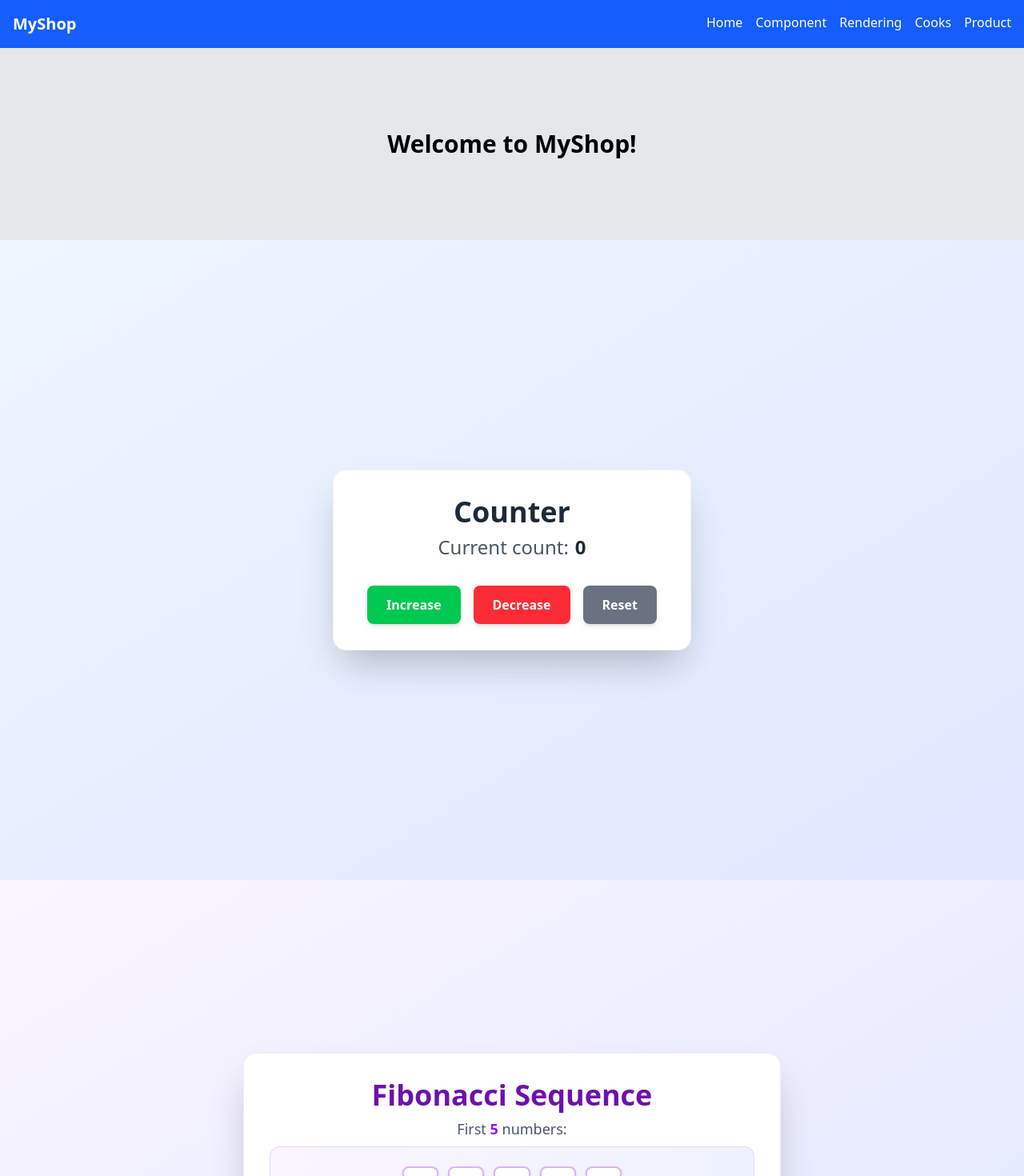
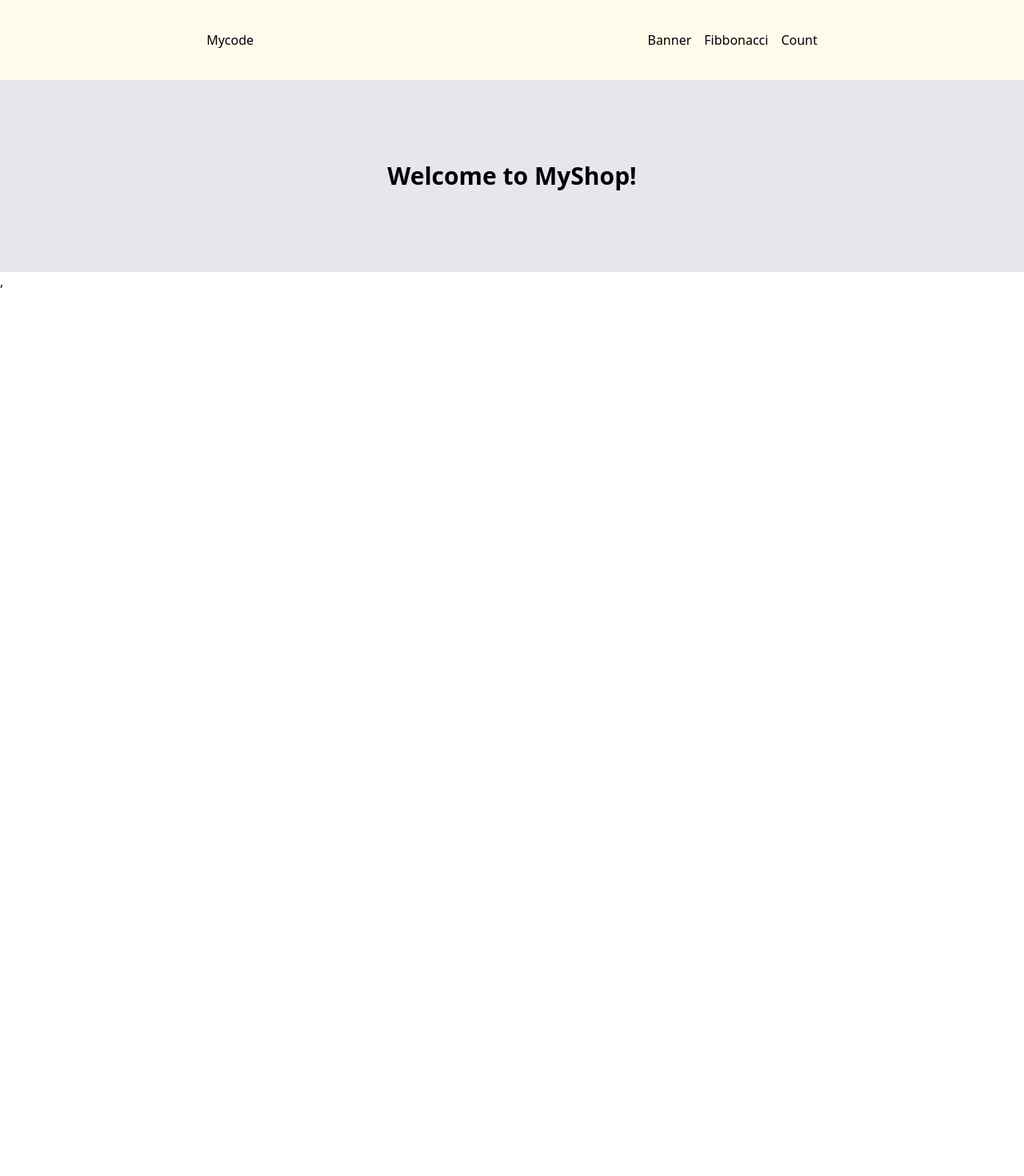
Before and after one commit to Madhavan-12/question, a React (Vite) app: page / in a window 1280 px wide. Shown: the top 1470 px of the page at 80% size. After the commit the page ends 800 px from the top, so only its background shows below. Built offline with nearby package versions, Linux system fonts and the light colour scheme.

Commit message:
footer added,Navbar and app modified

```diff
--- a/src/App.jsx
+++ b/src/App.jsx
@@ -4,13 +4,16 @@
 //import Counter from "./component/Counter"
 //import TechList from "./component/TechList";
 //import Student from "./component/Student";
+import { Route, Routes } from "react-router-dom";
 import Arrayrendering from "./component/Arrayrendering";
 import Banner from "./component/Task/Banner";
 import Count from "./component/Task/Count";
-import Fibonacci from "./component/Task/fibonacci";
+
+import Footer from "./component/Task/Footer";
 import Navbar from "./component/Task/Navbar";
 import Showoff from "./component/Task/showoff";
 import WelcomeMessage,{Profile,TodoList} from "./component/WelcomeMessage";
+import Fibonacci from "./component/Task/fibonacci";
 
 function App(){
     /*const isLoggedIn = true;
@@ -41,10 +44,11 @@ function App(){
    */}
 
    <Navbar />
-   <Banner />
-   <Count />
-   <Fibonacci />
-   <Showoff />
+   <Routes>
+    <Route path="/" element={<Banner />}/>
+    <Route path="/Fibonacci" element={<Fibonacci />} />
+    <Route path="/Count" element={<Count />} />
+   </Routes>
     </>
   )
 }
--- /dev/null
+++ b/src/component/Task/Footer.jsx
@@ -0,0 +1,51 @@
+import {Link} from "react-router-dom"
+const Footer =()=>{
+  return(
+    <>
+    {/*flex row */}
+    <div class="flex justify-center bg-gray-200 h-20">
+  <div class="bg-red-400 p-2">A</div>
+  <div class="bg-blue-400 p-2">B</div>
+     </div>
+
+     {/* flex-col*/}
+
+     <div class="flex flex-col justify-center bg-gray-200 h-40">
+  <div class="bg-red-400 p-2">A</div>
+  <div class="bg-blue-400 p-2">B</div>
+</div>
+      {/*flex row */}
+
+     <div class="flex items-center bg-gray-200 h-20">
+  <div class="bg-red-400 h-10">A</div>
+  <div class="bg-blue-400 h-16">B</div>
+</div>
+  {/*flex col */}
+<div class="flex flex-col items-center bg-gray-200 h-40">
+  <div class="bg-red-400 p-2">A</div>
+  <div class="bg-blue-400 p-2">B</div>
+</div>
+
+
+
+
+
+
+    {/*<div className="bg-amber-100 text-black p-5  flex justify-center items-center flex-col h-40 fixed bottom-0 left-0 w-full">
+        <p>@2025 Maady design</p>
+        <p>own developer</p>
+    </div>*/}
+
+    <div className="bg-amber-300 text-black flex flex-col items-center justify-center h-40  p-4 fixed bottom-0 left-0 w-full ">
+        <p>This is second footer</p>
+        <p>@2025 Developer</p>
+    </div>
+    <div>
+
+
+    </div>
+    </>
+  )
+}
+
+export default Footer;
--- a/src/component/Task/Navbar.jsx
+++ b/src/component/Task/Navbar.jsx
@@ -1,19 +1,31 @@
 // src/components/Navbar.jsx
 import React from 'react';
+import { Link } from 'react-router-dom';
 
 const Navbar = () => {
   return (
-    <nav className="bg-blue-600 p-4 text-white flex justify-between">
-      <h1 className="font-bold text-xl hover:text-amber-200">MyShop</h1>
-      <ul className="flex gap-4 hover:text-violet-500">
-        <li className='hover:text-violet-950'>Home</li>
-        <li className='hover:text-violet-950'>Component</li>
-        <li className='hover:text-violet-950'>Rendering</li>
-        <li className='hover:text-violet-950'>Cooks</li>
-        <li className='hover:text-violet-950'>Product</li>
-      </ul>
-    </nav>
+    // <nav className="bg-blue-600 p-4 text-white flex justify-between">
+    //   <h1 className="font-bold text-xl hover:text-amber-200">MyShop</h1>
+    //   <ul className="flex gap-4 hover:text-violet-500">
+    //     <li className='hover:text-violet-950'>Home</li>
+    //     <li className='hover:text-violet-950'>Component</li>
+    //     <li className='hover:text-violet-950'>Rendering</li>
+    //     <li className='hover:text-violet-950'>Cooks</li>
+    //     <li className='hover:text-violet-950'>Product</li>
+    //   </ul>
+    // </nav>
+ <div className="bg-amber-50 text-black w-full flex justify-around h-25 items-center px-3 py-5 shadow-md">
+   <h3>Mycode</h3>
+     <div className="flex gap-4">
+            <Link to="/" className="hover:text-blue to-sky-600" >Banner</Link>
+            <Link to="/Fibonacci" className="hover:text-blue 600">Fibbonacci</Link>
+             <Link to="/Count" className="hover:text-blue 600">Count</Link>
+     </div>
+
+
+</div>
   );
+
 };
 
 export default Navbar;
```
